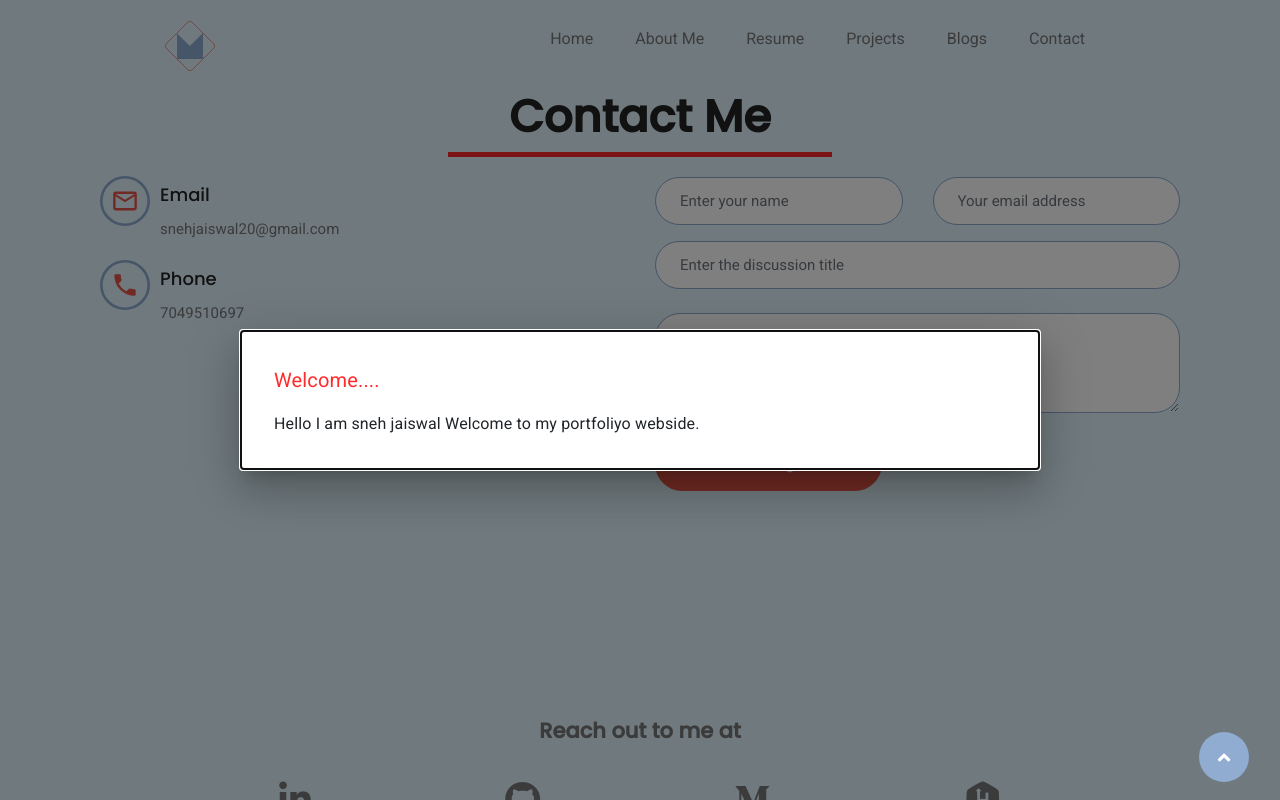
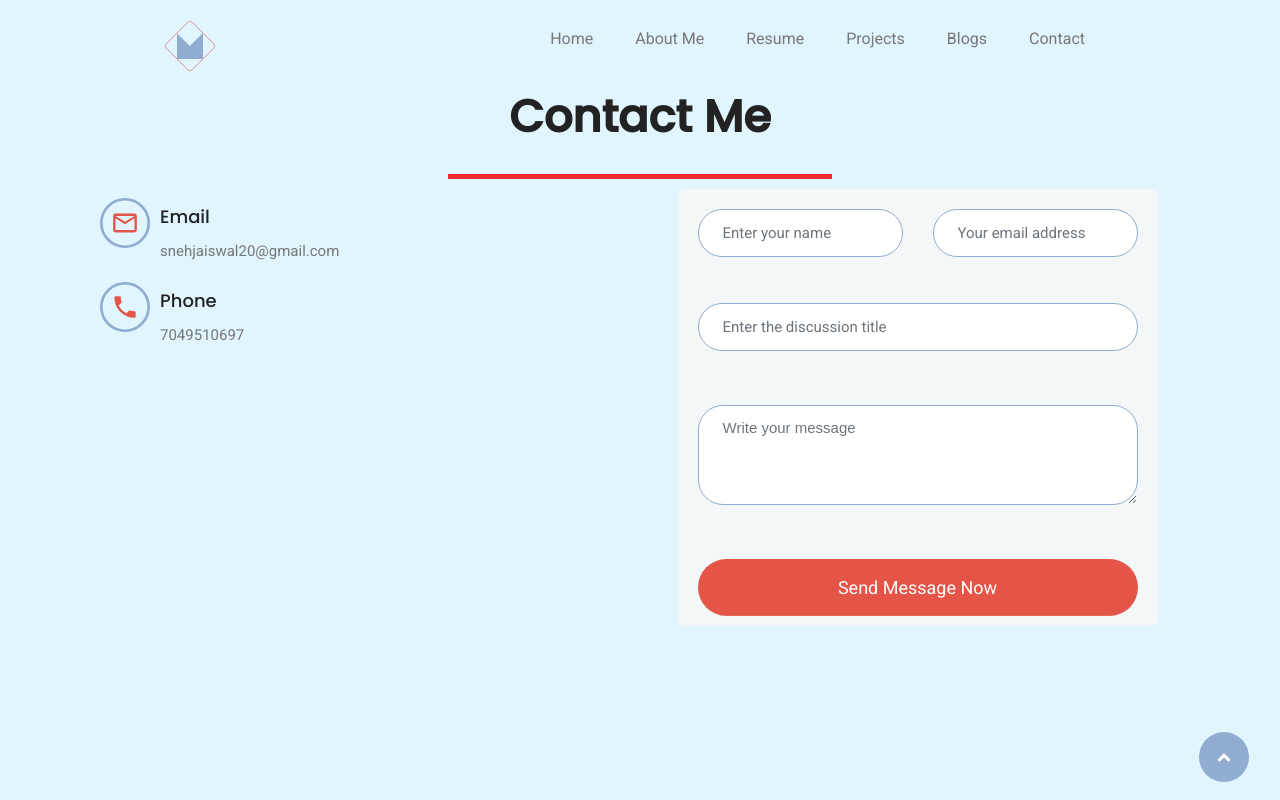
Before and after one commit to Snehjaiswal/Mern-Portfolio, a React (Create React App) app in the folder Clients/: page /contact in a window 1280 px wide. Shown: the top 800 px of the page. Built offline with nearby package versions, Linux system fonts and the light colour scheme.

Commit message:
form data

```diff
--- a/Clients/src/App.js
+++ b/Clients/src/App.js
@@ -22,6 +22,8 @@ import Modal from '@mui/material/Modal';
 
 // Admin Dashboard
 import AdHome from './components/Admin/home/AdHome';
+import Form from './components/Admin/home/Form';
+
 
 
 
@@ -46,12 +48,12 @@ function App() {
 
   useEffect(() => {
 
-    setTimeout(() => {
-      handleOpen()
-    }, 5000)
-    setTimeout(() => {
-      handleClose()
-    }, 8000)
+    // setTimeout(() => {
+    //   handleOpen()
+    // }, 5000)
+    // setTimeout(() => {
+    //   handleClose()
+    // }, 8000)
   }, [])
 
 
@@ -63,26 +65,28 @@ function App() {
         <Routes>
 
           {/* Client Routes */}
-          <Route path="/" element={<><Home /> <Resume /><Services /><ProjectWork /><Blog /><Contact /></>} />
-          <Route path="/about" element={<About />} />
-          <Route path="/resume" element={<Resume />} />
-          <Route path="/services" element={<Services />} />
-          <Route path="/projects" element={<ProjectWork />} />
-          <Route path="/blogs" element={<Blog />} />
-          <Route path="/contact" element={<Contact />} />
-          <Route path="/achievement" element={<Achievements />} />
-          <Route path="/education" element={<Education />} />
-          <Route path="/internship" element={<Internship />} />
-          <Route path="/skills" element={<Skills />} />
+          <Route path="/" element={<><Home /> <Resume /><Services /><ProjectWork /><Blog /><Contact /><Footer /></>} />
+          <Route path="/about" element={<><About /><Footer /></>} />
+          <Route path="/resume" element={<><Resume /><Footer /></>} />
+          <Route path="/services" element={<><Services /><Footer /></>} />
+          <Route path="/projects" element={<><ProjectWork /><Footer /></>} />
+          <Route path="/blogs" element={<><Blog /><Footer /></>} />
+          <Route path="/contact" element={<><Contact /><Footer /></>} />
+          {/* <Route path="/achievement" element={<Achievements />} /> */}
+          {/* <Route path="/education" element={<Education />} /> */}
+          {/* <Route path="/internship" element={<Internship />} /> */}
+          {/* <Route path="/skills" element={<Skills />} /> */}
 
 
 
 
           {/* Admin Routes */}
           <Route path="/admin/home" element={<AdHome />} />
+          <Route path="/admin/form" element={<Form />} />
+
 
         </Routes>
-        <Footer />
+
       </Router>
 
       <Modal
--- a/Clients/src/components/Admin/home/AdHome.js
+++ b/Clients/src/components/Admin/home/AdHome.js
@@ -1,8 +1,54 @@
 import React from 'react'
+import './adminHome.css'
+
 
 function AdHome() {
   return (
-    <div>AdHome</div>
+  <>
+
+  <div className="form-bg">
+  <div className="container">
+    <div className="row">
+      <div className="col-md-offset-4 col-md-4 col-sm-offset-3 col-sm-6">
+        <div className="form-container">
+          <form className="form-horizontal">
+            <h3 className="title">User Login</h3>
+            <div className="form-group">
+              <span className="input-icon">
+                <i className="fa fa-user" />
+              </span>
+              <input
+                className="form-control"
+                type="email"
+                placeholder="Username"
+                autoComplete='off'
+              />
+            </div>
+            <div className="form-group">
+              <span className="input-icon">
+                <i className="fa fa-lock" />
+              </span>
+              <input
+                className="form-control"
+                type="password"
+                placeholder="Password"
+              />
+            </div>
+            <span className="forgot-pass">
+              <a href="#">Lost password?</a>
+            </span>
+            <button className="btn signin">Login</button>
+          </form>
+        </div>
+      </div>
+    </div>
+  </div>
+</div>
+
+
+
+
+  </>
   )
 }
 
--- /dev/null
+++ b/Clients/src/components/Admin/home/Form.css
@@ -0,0 +1,138 @@
+
+:root {
+    --min-height: 80vh;
+    --top-gap: 3.95vw;
+    --right-gap: 5.11vw;
+    --left-gap: 6.31vw;
+    --fontsize: 2.8rem;
+    --sub-heading: #90acd1;
+    --main-font: #222222;
+    --special-font: #ff0000d5;
+    --background: #e1f5fe;
+    --light-heading: #777777;
+  }
+
+  form {
+    background-color: var(--background);
+  }
+
+
+
+
+*, *:before, *:after {
+    -moz-box-sizing: border-box;
+    -webkit-box-sizing: border-box;
+    box-sizing: border-box;
+  }
+
+  body {
+    font-family: 'Nunito', sans-serif;
+    color: #384047;
+  }
+
+  form {
+    max-width: 300px;
+    margin: 10px auto;
+    padding: 10px 20px;
+    background: #f4f7f8;
+    border-radius: 8px;
+  }
+
+  h1 {
+    margin: 0 0 30px 0;
+    text-align: center;
+  }
+
+  input[type="text"],
+  input[type="password"],
+  input[type="date"],
+  input[type="datetime"],
+  input[type="email"],
+  input[type="number"],
+  input[type="search"],
+  input[type="tel"],
+  input[type="time"],
+  input[type="url"],
+  textarea,
+  select {
+    background: rgba(255,255,255,0.1);
+    border: none;
+    font-size: 16px;
+    height: auto;
+    margin: 0;
+    outline: 0;
+    padding: 15px;
+    width: 100%;
+    background-color: #e8eeef;
+    color: #8a97a0;
+    box-shadow: 0 1px 0 rgba(0,0,0,0.03) inset;
+    margin-bottom: 30px;
+  }
+
+  input[type="radio"],
+  input[type="checkbox"] {
+    margin: 0 4px 8px 0;
+  }
+
+  select {
+    padding: 6px;
+    height: 32px;
+    border-radius: 2px;
+  }
+
+  button {
+    padding: 19px 39px 18px 39px;
+    color: #FFF;
+    background-color: #4bc970;
+    font-size: 18px;
+    text-align: center;
+    font-style: normal;
+    border-radius: 5px;
+    width: 100%;
+    border: 1px solid #3ac162;
+    border-width: 1px 1px 3px;
+    box-shadow: 0 -1px 0 rgba(255,255,255,0.1) inset;
+    margin-bottom: 10px;
+  }
+
+  fieldset {
+    margin-bottom: 30px;
+    border: none;
+  }
+
+  legend {
+    font-size: 1.4em;
+    margin-bottom: 10px;
+  }
+
+  label {
+    display: block;
+    margin-bottom: 8px;
+  }
+
+  label.light {
+    font-weight: 300;
+    display: inline;
+  }
+
+  .number {
+    background-color: #5fcf80;
+    color: #fff;
+    height: 30px;
+    width: 30px;
+    display: inline-block;
+    font-size: 0.8em;
+    margin-right: 4px;
+    line-height: 30px;
+    text-align: center;
+    text-shadow: 0 1px 0 rgba(255,255,255,0.2);
+    border-radius: 100%;
+  }
+
+  @media screen and (min-width: 480px) {
+
+    form {
+      max-width: 480px;
+    }
+
+  }
--- /dev/null
+++ b/Clients/src/components/Admin/home/Form.js
@@ -0,0 +1,84 @@
+import React, { useState } from 'react'
+import './Form.css'
+
+
+
+function Form() {
+
+const [getData,setData] = useState([])
+const [getName,setName] = useState("")
+const [getEmail,setEmail] = useState("")
+
+console.log("getName",getName);
+
+
+    return (
+        <>
+
+            <div className="row">
+                <div className="col-md-12">
+                    <form >
+                        <h1> Sign Up </h1>
+                        <fieldset>
+                            <legend>
+                                <span className="number">1</span> Your Basic Info
+                            </legend>
+                            <label htmlFor="name">Name:</label>
+                            <input type="text" id="name" name="user_name" autocomplete="off" defaultValue={getData} onChange={(e)=>{setName(e.target.value)}} />
+
+
+                            <label htmlFor="email">Email:</label>
+                            <input type="email" id="mail" name="user_email" />
+
+
+                            {/* <label htmlFor="password">Password:</label>
+                            <input type="password" id="password" name="user_password" />
+
+
+                            <label>Age:</label>
+                            <input
+                                type="radio"
+                                id="under_13"
+                                defaultValue="under_13"
+                                name="user_age"
+                            />
+                            <label htmlFor="under_13" className="light">
+                                Under 13
+                            </label>
+                            <br />
+                            <input
+                                type="radio"
+                                id="over_13"
+                                defaultValue="over_13"
+                                name="user_age"
+                            />
+                            <label htmlFor="over_13" className="light">
+                                Over 13
+                            </label> */}
+                        </fieldset>
+                        {/* <fieldset>
+                            <legend>
+                                <span className="number">2</span> Your Profile
+                            </legend>
+
+                            <label htmlFor="job">Job Role:</label>
+                            <select id="job" name="user_job">
+                                <optgroup label="Web">
+                                    <option value="frontend_developer">Front-End Developer</option>
+                                    <option value="frontend_developer">Back-End Developer</option>
+                                </optgroup>
+                                <optgroup label="Mobile">
+                                    <option value="android_developer">Android Developer</option>
+                                    <option value="ios_developer">IOS Developer</option>
+                                    <option value="mobile_designer">Mobile Designer</option>
+                                </optgroup>
+                            </select>
+                        </fieldset> */}
+                        <button type="submit">Sign Up</button>
+                    </form>
+                </div>
+            </div></>
+    )
+}
+
+export default Form
--- /dev/null
+++ b/Clients/src/components/Admin/home/adminHome.css
@@ -0,0 +1,119 @@
+
+:root {
+    --min-height: 80vh;
+    --top-gap: 3.95vw;
+    --right-gap: 5.11vw;
+    --left-gap: 6.31vw;
+    --fontsize: 2.8rem;
+    --sub-heading: #90acd1;
+    --main-font: #222222;
+    --special-font: #ff0000d5;
+    --background: #e1f5fe;
+    --light-heading: #777777;
+  }
+
+  body {
+    background-color: var(--background);
+  }
+.form-container{ font-family: 'Overpass', sans-serif; }
+.form-container .form-horizontal{
+    background: linear-gradient(to right,#202926 49%,#15201C 50%);
+    width: 350px;
+    height: 350px;
+    padding: 75px 55px;
+    margin: 0 auto;
+    border-radius: 50%;
+}
+.form-container .title{
+    color: #838585;
+    font-family: 'Teko', sans-serif;
+    font-size: 35px;
+    font-weight: 400;
+    text-align: center;
+    text-transform: uppercase;
+    letter-spacing: 0.5px;
+    margin: 0 0 10px 0;
+}
+.form-horizontal .form-group{
+    background-color: rgba(255,255,255,0.15);
+    font-size: 0;
+    margin: 0 0 15px;
+    border: 1px solid #838585;
+    border-radius: 3px;
+}
+.form-horizontal .input-icon{
+    color: #838585;
+    font-size: 16px;
+    text-align: center;
+    line-height: 48px;
+    height: 45px;
+    width: 40px;
+    vertical-align: top;
+    display: inline-block;
+}
+.form-horizontal .form-control{
+    color: #838585;
+    background-color: transparent;
+    font-size: 14px;
+    letter-spacing: 1px;
+    width: calc(100% - 55px);
+    height: 45px;
+    padding: 2px 10px 0 0;
+    box-shadow: none;
+    border: none;
+    border-radius: 0;
+    display: inline-block;
+    transition: all 0.3s;
+}
+.form-horizontal .form-control:focus{
+    box-shadow: none;
+    border: none;
+}
+.form-horizontal .form-control::placeholder{
+    color: #838585;
+    font-size: 13px;
+    text-transform: capitalize;
+}
+.form-horizontal .btn{
+    color: rgba(255,255,255,0.8);
+    background: rgba(235,74,92,0.95);
+    font-size: 15px;
+    font-weight: 500;
+    text-transform: uppercase;
+    letter-spacing: 1px;
+    width: 120px;
+    height: 120px;
+    line-height: 120px;
+    margin: 0 0 15px 0;
+    border: none;
+    border-radius: 50%;
+    display: inline-block;
+    transform: translateX(30px);
+    transition: all 0.3s ease;
+}
+.form-horizontal .btn:hover,
+.form-horizontal .btn:focus{
+    color: #fff;
+    letter-spacing: 4px;
+    box-shadow: 0 0 5px rgba(0,0,0,0.5);
+}
+.form-horizontal .forgot-pass{
+    font-size: 12px;
+    text-align: left;
+    width: calc(100% - 125px);
+    display: inline-block;
+    vertical-align: top;
+}
+.form-horizontal .forgot-pass a{
+    color: #999;
+    transition: all 0.3s ease;
+}
+.form-horizontal .forgot-pass a:hover{
+    color: #555;
+    text-decoration: underline;
+}
+@media only screen and (max-width:379px){
+    .form-container .form-horizontal{
+        width: 100%;
+    }
+}
```
